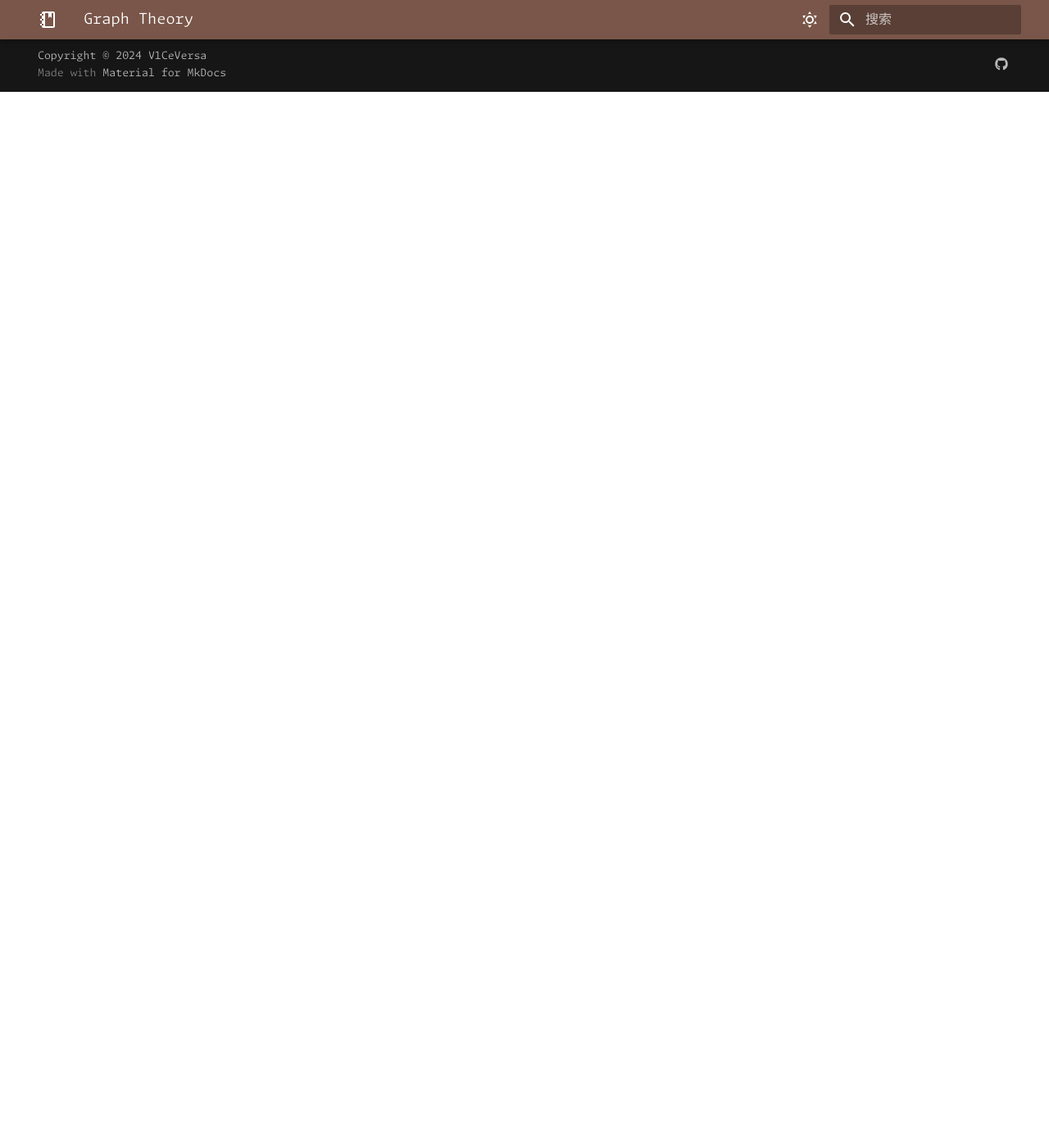
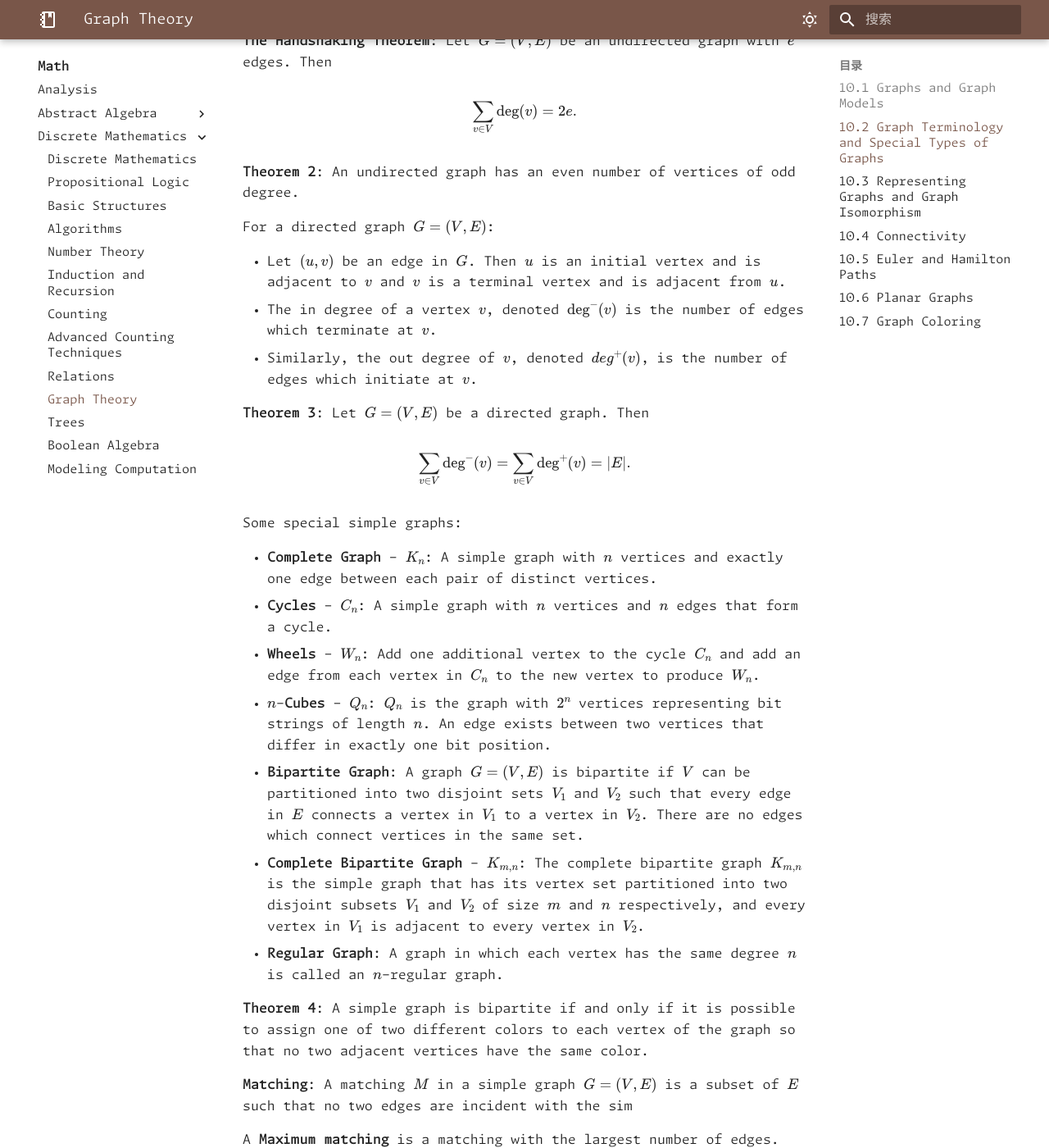
Before and after one commit to V1CeVersaa/V1CeVersaa.github.io, an MkDocs documentation site: the page built from docs/Math/Discrete Mathematics/10 Graph Theory.md, in a window 1280 px wide and 1400 px high, scrolled down 1288 px. Shown: the whole window at 82% size. Built offline with MkDocs 1.6.1 and Material for MkDocs 9.7.7, drawn with Linux system fonts in a browser that asks for light colours; nearby versions of some CDN libraries; some web fonts are replaced; comment, search, counter and statistics services are not loaded; a style sheet for code colours, icons or effects is not loaded; some of the changed text lies outside the part shown.

Commit message:
update: 240528 ver1

```diff
--- a/docs/Math/Discrete Mathematics/10 Graph Theory.md
+++ b/docs/Math/Discrete Mathematics/10 Graph Theory.md
@@ -10,4 +10,75 @@
 
 **Pseudograph**: A graph that may have loops, and possibly multiple edges connecting the same pair of vertices.
 
-**Directed Graph/Digraph**: A graph $(V,E)$ consists of a nonempty set of vertices $V$ and a set of **Directed Edges/Arcs**
+**Directed Graph/Digraph**: A graph $(V,E)$ consists of a nonempty set of vertices $V$ and a set of **Directed Edges/Arcs** $E$. Each directed edge is associated with ann ordered pair of vertices. The directed edge associated with the ordered pair $(u,v)$ is said to **start** at $u$ and **end** at $v$.
+
+## 10.2 Graph Terminology and Special Types of Graphs
+
+For an undirected graph $G = (V, E)$:
+
+- Two vertices, $u$ and $v$ in an undirected graph $G$ are called adjacent (or
+neighbors) in $G$, if $\{u, v\}$ is an edge of $G$.
+- An edge $e$ connecting $u$ and $v$ is called incident with vertices $u$ and $v$, or is
+said to connect $u$ and $v$.
+- The vertices $u$ and $v$ are called endpoints of edge $\{u, v\}$.
+- The degree of a vertex in an undirected graph is the number of edges incident with it, except that a loop at a vertex contributes twice to the degree of that vertex. The degree of $v$ is denoted by $deg(v)$. If $\deg(v) = 0$, then $v$ is **isolated**. If $\deg(v) = 1$, then $v$ is **pendant**.
+- The set of all neighbors of a vertex $v$ of $G$, denoted by $N(v)$, is called the neighborhood of $v$. If $A$ is a subset of $V$, we denote by $N(A)$ the set of all vertices in $G$ that are adjacent to at least one vertex in $A$. So, $N(A) = \cup_{v\in A} N(v)$.
+
+**The Handshaking Theorem**: Let $G = (V, E)$ be an undirected graph with $e$ edges. Then
+
+$$\sum_{v\in V}\deg(v) = 2e.$$
+
+**Theorem 2**: An undirected graph has an even number of vertices of odd degree.
+
+For a directed graph $G = (V, E)$:
+
+- Let $(u, v)$ be an edge in $G$. Then $u$ is an initial vertex and is adjacent to $v$ and $v$ is a terminal vertex and is adjacent from $u$.
+- The in degree of a vertex $v$, denoted $\deg^-(v)$ is the number of edges which terminate at $v$.
+- Similarly, the out degree of $v$, denoted $deg^+(v)$, is the number of edges which initiate at $v$.
+
+**Theorem 3**: Let $G = (V, E)$ be a directed graph. Then
+
+$$\sum_{v\in V}\deg^-(v) = \sum_{v\in V}\deg^+(v) = |E|.$$
+
+Some special simple graphs:
+
+- **Complete Graph** - $K_n$: A simple graph with $n$ vertices and exactly one edge between each pair of distinct vertices.
+- **Cycles** - $C_n$: A simple graph with $n$ vertices and $n$ edges that form a cycle.
+- **Wheels** - $W_n$: Add one additional vertex to the cycle $C_n$ and add an edge from each vertex in $C_n$ to the new vertex to produce $W_n$.
+- $n$-**Cubes** - $Q_n$: $Q_n$ is the graph with $2^n$ vertices representing bit strings of length $n$. An edge exists between two vertices that differ in exactly one bit position.
+- **Bipartite Graph**: A graph $G = (V, E)$ is bipartite if $V$ can be partitioned into two disjoint sets $V_1$ and $V_2$ such that every edge in $E$ connects a vertex in $V_1$ to a vertex in $V_2$. There are no edges which connect vertices in the same set.
+- **Complete Bipartite Graph** - $K_{m, n}$: The complete bipartite graph $K_{m, n}$ is the simple graph that has its vertex set partitioned into two disjoint subsets $V_1$ and $V_2$ of size $m$ and $n$ respectively, and every vertex in $V_1$ is adjacent to every vertex in $V_2$.
+- **Regular Graph**: A graph in which each vertex has the same degree $n$ is called an $n$-regular graph.
+
+**Theorem 4**: A simple graph is bipartite if and only if it is possible to assign one of two different colors to each vertex of the graph so that no two adjacent vertices have the same color.
+
+**Matching**: A matching $M$ in a simple graph $G = (V, E)$ is a subset of $E$ such that no two edges are incident with the sim
+
+A **Maximum matching** is a matching with the largest number of edges.
+
+We say that a matching $M$ in a bipartite graph $G = (V, E)$ with bipartition $(V_1, V_2)$ is a **complete matching from** $V_1$ to $V_2$ if every vertex in $V_1$ is an endpoint of an edge of the matching.
+
+**Hall's Marriage Theorem**: The bipartite graph $G = (V, E)$ with bipartition $(V_1, V_2)$ has a complete matching from $V_1$ to $V_2$ if and only if $\vert N(A)\vert \geqslant \vert A\vert$ for all subsets $A$ of $V_1$. A vertex that is the endpoint of an edge of a matching $M$ is said to be **matched** by $M$.
+
+**Proof**:
+
+- *If* part:
+- *Only if* part:
+
+For $G = (V, E)$ and $H = (W, F)$.
+
+- $H$ is a **subgraph** of $G$ if $W \subseteq V$ and $F \subseteq E$.
+- $H$ is a **proper subgraph** of $G$ if $H$ is a subgraph of $G$ and $H \neq G$.
+- $H$ is a **spanning subgraph** of $G$ if $W = V$ and $F \subset E$.
+- $H$ is a subgraph **induced** by a subset $W$ of $V$ if $F$ contains an edge in $E$ is and only if its endpoints are in $W$.
+- The **union** of two graphs $G$ and $H$ is the simple graph $G\cup H$ with the vertex set $V \cup W$ and edge set $E \cup F$.
+
+## 10.3 Representing Graphs and Graph Isomorphism
+
+## 10.4 Connectivity
+
+## 10.5 Euler and Hamilton Paths
+
+## 10.6 Planar Graphs
+
+## 10.7 Graph Coloring
```
Also changed, not shown: docs/Computer Science/System/CSAPP/Chapter3.md (+0 -4 lines).
